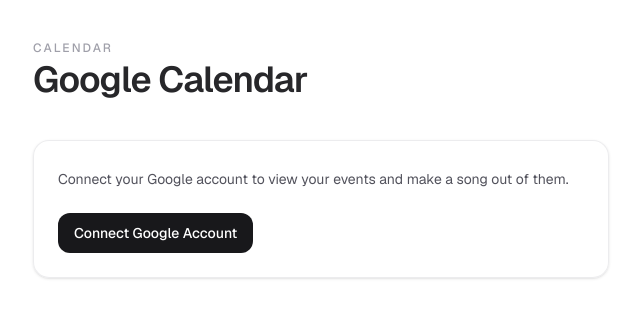
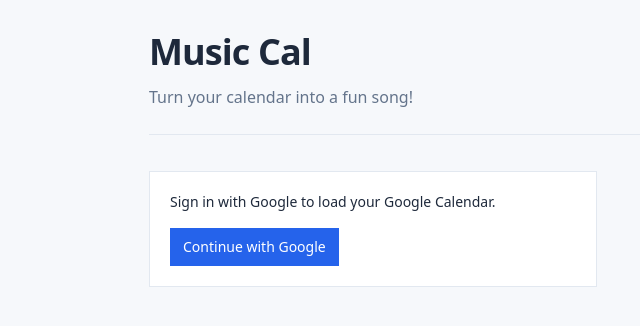
Before and after one commit to sophia0805/music-cal, a Next.js app: page / in a window 1280 px wide. Shown: the top 326 px of the page, without its empty margins (63-703 px from the left). Built offline with nearby package versions, Linux system fonts and the light colour scheme; no server answers.

Commit message:
some css styling to make it look better

```diff
--- a/src/app/globals.css
+++ b/src/app/globals.css
@@ -1,26 +1,33 @@
 @import "tailwindcss";
 
 :root {
-  --background: #ffffff;
-  --foreground: #171717;
+  --background: #f6f8fb;
+  --foreground: #1e293b;
+  --muted: #64748b;
+  --panel: #ffffff;
+  --border: #e2e8f0;
+  --accent: #2563eb;
 }
 
 @theme inline {
   --color-background: var(--background);
   --color-foreground: var(--foreground);
-  --font-sans: var(--font-geist-sans);
-  --font-mono: var(--font-geist-mono);
-}
-
-@media (prefers-color-scheme: dark) {
-  :root {
-    --background: #0a0a0a;
-    --foreground: #ededed;
-  }
+  --font-sans: system-ui, -apple-system, "Segoe UI", Roboto, "Helvetica Neue", Arial,
+    sans-serif;
+  --font-mono: ui-monospace, "Cascadia Code", "Consolas", monospace;
 }
 
 body {
-  background: var(--background);
+  min-height: 100%;
+  margin: 0;
+  background-color: var(--background);
   color: var(--foreground);
-  font-family: var(--font-geist-sans), Arial, Helvetica, sans-serif;
+  font-family: var(--font-sans);
+  font-size: 15px;
+  line-height: 1.45;
 }
+
+::selection {
+  background: #bfdbfe;
+  color: var(--foreground);
+}
--- a/src/app/layout.tsx
+++ b/src/app/layout.tsx
@@ -1,17 +1,6 @@
 import type { Metadata } from "next";
-import { Geist, Geist_Mono } from "next/font/google";
 import Providers from "@/components/providers";
 import "./globals.css";
-
-const geistSans = Geist({
-  variable: "--font-geist-sans",
-  subsets: ["latin"],
-});
-
-const geistMono = Geist_Mono({
-  variable: "--font-geist-mono",
-  subsets: ["latin"],
-});
 
 export const metadata: Metadata = {
   title: "Music Cal",
@@ -24,11 +13,8 @@
   children: React.ReactNode;
 }>) {
   return (
-    <html
-      lang="en"
-      className={`${geistSans.variable} ${geistMono.variable} h-full antialiased`}
-    >
-      <body className="flex min-h-full flex-col">
+    <html lang="en" className="h-full">
+      <body className="flex min-h-full flex-col text-foreground">
         <Providers>{children}</Providers>
       </body>
     </html>
--- a/src/app/page.tsx
+++ b/src/app/page.tsx
@@ -6,64 +6,59 @@
 const CalendarGrid = dynamic(() => import("@/components/calendar-grid"), {
   ssr: false,
   loading: () => (
-    <p className="rounded-2xl border border-zinc-200/70 bg-white/70 px-4 py-14 text-center text-sm text-zinc-500 shadow-sm backdrop-blur">
-      Loading calendar…
-    </p>
+    <div className="flex min-h-[200px] items-center justify-center border border-[var(--border)] bg-[var(--panel)] px-4 py-10 text-sm text-[var(--muted)]">
+      Loading…
+    </div>
   ),
 });
 
-const shellCardClass =
-  "rounded-2xl border border-zinc-200/70 bg-white/75 shadow-sm backdrop-blur";
+const panelClass = "border border-[var(--border)] bg-[var(--panel)]";
 
 export default function Home() {
   const { data: session, status } = useSession();
   return (
-    <main className="mx-auto flex min-h-screen w-full max-w-6xl flex-col px-5 py-8 md:px-8 md:py-10">
-      <div className="mb-6 space-y-1">
-        <p className="text-xs font-medium uppercase tracking-[0.18em] text-zinc-400">
-          Calendar
+    <main className="mx-auto flex min-h-screen w-full max-w-4xl flex-col px-3 py-8 sm:px-5">
+      <header className="mb-8 w-full border-b border-[var(--border)] pb-6">
+        <h1 className="m-0 text-3xl font-semibold tracking-tight text-[var(--foreground)] sm:text-4xl">
+          Music Cal
+        </h1>
+        <p className="mt-3 max-w-2xl text-base leading-relaxed text-[var(--muted)]">
+          Turn your calendar into a fun song!
         </p>
-        <h1 className="text-3xl font-semibold tracking-tight text-zinc-800 md:text-4xl">
-          Google Calendar
-        </h1>
-      </div>
+      </header>
       {status === "loading" ? (
-        <p className="mt-4 text-sm text-zinc-500">Loading…</p>
+        <div
+          className="mt-1 h-16 max-w-md border border-[var(--border)] bg-[var(--panel)]"
+          aria-hidden
+        />
       ) : !session ? (
-        <section className={`mt-4 max-w-xl p-6 ${shellCardClass}`}>
-          <p className="text-sm leading-7 text-zinc-600">
-            Connect your Google account to view your events and make a song out of them.
+        <section className={`mt-1 max-w-md p-5 ${panelClass}`}>
+          <p className="m-0 text-sm">
+            Sign in with Google to load your Google Calendar.
           </p>
           <button
             type="button"
-            className="mt-5 rounded-xl bg-zinc-900 px-4 py-2.5 text-sm font-medium text-white transition hover:bg-zinc-700"
+            className="mt-4 border border-[var(--accent)] bg-[var(--accent)] px-3 py-2 text-sm text-white"
             onClick={() => void signIn("google")}
           >
-            Connect Google Account
+            Continue with Google
           </button>
         </section>
       ) : (
-        <section className="mt-4 space-y-4">
+        <section className="mt-1 space-y-3">
           <div
-            className={`flex flex-col gap-4 p-4 sm:flex-row sm:items-center sm:justify-between ${shellCardClass}`}
+            className={`flex flex-col gap-2 p-3 sm:flex-row sm:items-center sm:justify-between ${panelClass}`}
           >
-            <div>
-              <p className="text-xs uppercase tracking-wide text-zinc-400">
-                Signed in as
-              </p>
-              <p className="font-medium text-zinc-700">{session.user?.email}</p>
-            </div>
+            <p className="m-0 text-sm">{session.user?.email}</p>
             <button
               type="button"
-              className="w-fit rounded-xl border border-zinc-300/80 bg-white px-4 py-2 text-sm text-zinc-600 transition hover:bg-zinc-50"
+              className="w-fit border border-[var(--border)] bg-[var(--background)] px-2 py-1 text-sm"
               onClick={() => void signOut()}
             >
               Sign out
             </button>
           </div>
-          <div className="rounded-2xl border border-zinc-200/70 bg-white/80 p-3 shadow-sm backdrop-blur md:p-5">
-            <CalendarGrid />
-          </div>
+          <CalendarGrid />
         </section>
       )}
     </main>
--- a/src/components/calendar-grid.tsx
+++ b/src/components/calendar-grid.tsx
@@ -18,11 +18,34 @@
 };
 
 const SECONDS_PER_COLUMN = 0.48;
-const NOTE_COLORS = [
-  "#f87171","#fb923c","#fbbf24","#a3e635",
-  "#34d399","#22d3ee","#60a5fa","#a78bfa",
-  "#f472b6","#e879f9","#94a3b8","#67e8f9",
+
+/** Saturated blocks — readable with white labels; also used for calendar event chips. */
+const FUN_EVENT_COLORS = [
+  "#dc2626",
+  "#ea580c",
+  "#ca8a04",
+  "#16a34a",
+  "#0d9488",
+  "#2563eb",
+  "#7c3aed",
+  "#db2777",
+  "#0891b2",
 ];
+
+function colorIndexFromId(eventId: string): number {
+  let h = 0;
+  for (let i = 0; i < eventId.length; i++) h = (h * 31 + eventId.charCodeAt(i)) >>> 0;
+  return h % FUN_EVENT_COLORS.length;
+}
+
+function eventStyleFromId(eventId: string): {
+  backgroundColor: string;
+  borderColor: string;
+  textColor: string;
+} {
+  const bg = FUN_EVENT_COLORS[colorIndexFromId(eventId)];
+  return { backgroundColor: bg, borderColor: "#475569", textColor: "#f8fafc" };
+}
 
 const KEY_WIDTH = 0;
 const ROW_HEIGHT = 36;
@@ -31,7 +54,7 @@
 const GRID_COLS = 7;
 
 const RULER_FONT = '12px ui-monospace, monospace';
-const NOTE_LABEL_FONT = 'bold 11px ui-monospace, monospace';
+const NOTE_LABEL_FONT = '11px ui-monospace, monospace';
 
 function fillTextClipped(
   ctx: CanvasRenderingContext2D,
@@ -51,7 +74,6 @@
 const yForWeekRow = (weekRow: number) => RULER_HEIGHT + weekRow * ROW_HEIGHT;
 
 const midiToFreq = (midi: number) => 440 * Math.pow(2, (midi - 69) / 12);
-const noteColor = (midi: number) => NOTE_COLORS[midi % NOTE_COLORS.length];
 
 function baseMidiFromWeekRow(weekRow: number, numWeekRows: number): number {
   const hi = 84;
@@ -317,12 +339,17 @@
     const cells = layoutRollCells(segments, totalDays);
     layoutRef.current = cells;
 
-    ctx.fillStyle = "#101015";
+    const rollBg = "#f1f5f9";
+    const rulerBg = "#e8eef4";
+    const line = "#cbd5e1";
+    const labelFg = "#334155";
+
+    ctx.fillStyle = rollBg;
     ctx.fillRect(0, 0, rollW, rollH);
 
-    ctx.fillStyle = "#1a1a22";
+    ctx.fillStyle = rulerBg;
     ctx.fillRect(0, 0, rollW, RULER_HEIGHT);
-    ctx.strokeStyle = "#ffffff18";
+    ctx.strokeStyle = line;
     ctx.lineWidth = 1;
     ctx.beginPath();
     ctx.moveTo(0, RULER_HEIGHT - 0.5);
@@ -332,14 +359,14 @@
     ctx.font = RULER_FONT;
     for (let c = 0; c < GRID_COLS; c++) {
       const x = c * PIXELS_PER_COL;
-      ctx.strokeStyle = c === 0 ? "#ffffff22" : "#ffffff0d";
+      ctx.strokeStyle = line;
       ctx.beginPath();
       ctx.moveTo(x + 0.5, 0);
       ctx.lineTo(x + 0.5, RULER_HEIGHT);
       ctx.stroke();
 
       const name = DAY_NAMES[(firstDay + c) % 7];
-      ctx.fillStyle = "#b4b4c8";
+      ctx.fillStyle = labelFg;
       const pad = 6;
       const colW = PIXELS_PER_COL - pad * 2;
       ctx.save();
@@ -350,13 +377,10 @@
       ctx.restore();
     }
 
-    for (let wr = 0; wr < numWeekRows; wr++) {
-      const y = yForWeekRow(wr);
-      ctx.fillStyle = wr % 2 === 0 ? "#14141c" : "#12121a";
-      ctx.fillRect(0, y, rollW, ROW_HEIGHT);
-    }
+    ctx.fillStyle = rollBg;
+    ctx.fillRect(0, RULER_HEIGHT, rollW, rollH - RULER_HEIGHT);
 
-    ctx.strokeStyle = "#ffffff0a";
+    ctx.strokeStyle = line;
     ctx.lineWidth = 1;
     for (let c = 1; c < GRID_COLS; c++) {
       const x = c * PIXELS_PER_COL;
@@ -366,7 +390,7 @@
       ctx.stroke();
     }
 
-    ctx.strokeStyle = "#ffffff08";
+    ctx.strokeStyle = line;
     for (let wr = 0; wr <= numWeekRows; wr++) {
       const y = RULER_HEIGHT + wr * ROW_HEIGHT;
       ctx.beginPath();
@@ -390,41 +414,31 @@
       const slotH = inner / c.depth;
       const y = yBase + cellPad + c.stack * slotH;
       const h = Math.max(3, slotH - 1);
-      const color = noteColor(c.midi);
+      const color = FUN_EVENT_COLORS[colorIndexFromId(c.id)];
 
-      ctx.globalAlpha = 0.92;
+      ctx.globalAlpha = 1;
       ctx.fillStyle = color;
-      ctx.beginPath();
-      ctx.roundRect(cellLeft, y, cellW, h, 3);
-      ctx.fill();
+      ctx.fillRect(cellLeft, y, cellW, h);
 
-      ctx.globalAlpha = 0.3;
-      ctx.fillStyle = "#ffffff";
-      ctx.fillRect(cellLeft + 1, y + 1, cellW - 2, 2);
-      ctx.globalAlpha = 1;
+      ctx.strokeStyle = "#94a3b8";
+      ctx.lineWidth = 1;
+      ctx.strokeRect(cellLeft + 0.5, y + 0.5, cellW - 1, h - 1);
 
-      ctx.fillStyle = "#0a0a10cc";
+      ctx.fillStyle = "#f8fafc";
       ctx.font = NOTE_LABEL_FONT;
       const label = c.title || "(No title)";
       ctx.save();
       ctx.beginPath();
-      ctx.roundRect(cellLeft, y, cellW, h, 3);
+      ctx.rect(cellLeft, y, cellW, h);
       ctx.clip();
-      fillTextClipped(ctx, label, cellLeft + 4, y + h - 5, Math.max(0, cellW - 10));
+      fillTextClipped(ctx, label, cellLeft + 3, y + h - 4, Math.max(0, cellW - 8));
       ctx.restore();
     }
 
     if (playheadColumn !== null) {
       const px = playheadColumn * PIXELS_PER_COL;
-      const grad = ctx.createLinearGradient(px - 16, 0, px + 16, 0);
-      grad.addColorStop(0, "#fffc0022");
-      grad.addColorStop(0.5, "#fffc0088");
-      grad.addColorStop(1, "#fffc0022");
-      ctx.fillStyle = grad;
-      ctx.fillRect(px - 16, 0, 32, rollH);
-
-      ctx.strokeStyle = "#fffef0";
-      ctx.lineWidth = 2;
+      ctx.strokeStyle = "#2563eb";
+      ctx.lineWidth = 1;
       ctx.beginPath();
       ctx.moveTo(px + 0.5, 0);
       ctx.lineTo(px + 0.5, rollH);
@@ -629,10 +643,18 @@
 
       setCalEvents(parsed);
 
-      const fcEvents: EventInput[] = list.map((e) => ({
-        id: e.id, title: e.title, start: e.start, end: e.end,
-        allDay: e.allDay, extendedProps: { link: e.link },
-      }));
+      const fcEvents: EventInput[] = list.map((e) => {
+        const colors = eventStyleFromId(e.id);
+        return {
+          id: e.id,
+          title: e.title,
+          start: e.start,
+          end: e.end,
+          allDay: e.allDay,
+          extendedProps: { link: e.link },
+          ...colors,
+        };
+      });
       successCallback(fcEvents);
     } catch (err) {
       setLoadError("Could not load calendar.");
@@ -647,39 +669,36 @@
   }, []);
 
   return (
-    <div className="w-full rounded-xl border border-zinc-200/70 bg-white text-zinc-800">
-      <div className="flex flex-wrap items-center justify-between gap-3 border-b border-zinc-200/70 px-4 py-3">
-        <p className="text-sm text-zinc-500 font-mono tracking-tight">
-          Roll matches the calendar grid: 7 weekday columns × week rows. Play sweeps Sun→Sat — every
-          Sunday lines up in one column and sounds together. Click a block to open the event.
-        </p>
-        <div className="flex gap-2">
+    <div className="w-full border border-[var(--border)] bg-[var(--panel)] text-[var(--foreground)]">
+      <div className="flex flex-wrap items-center justify-between gap-2 border-b border-[var(--border)] px-3 py-2">
+        <p className="m-0 text-sm text-[var(--muted)]">Click a block to open the event.</p>
+        <div className="flex gap-1">
           <button
             type="button"
             onClick={playCalendarSong}
             disabled={isPlaying || calEvents.length === 0}
-            className="rounded-lg border border-zinc-300 bg-white px-3 py-1.5 text-sm font-medium text-zinc-700 transition hover:bg-zinc-50 disabled:opacity-50"
+            className="border border-[var(--border)] bg-[var(--background)] px-2 py-1 text-sm disabled:opacity-40"
           >
-            {isPlaying ? "Playing..." : "▶ Play"}
+            {isPlaying ? "Playing…" : "Play"}
           </button>
           <button
             type="button"
             onClick={() => stopPlaybackRef.current?.()}
             disabled={!isPlaying}
-            className="rounded-lg border border-zinc-300 bg-white px-3 py-1.5 text-sm font-medium text-zinc-700 transition hover:bg-zinc-50 disabled:opacity-50"
+            className="border border-[var(--border)] bg-[var(--background)] px-2 py-1 text-sm disabled:opacity-40"
           >
-            ■ Stop
+            Stop
           </button>
         </div>
       </div>
 
       {loadError && (
-        <div className="border-b border-amber-200 bg-amber-50 px-4 py-2 text-sm text-amber-900">
+        <div className="border-b border-[var(--border)] bg-[var(--background)] px-3 py-2 text-sm">
           {loadError}
         </div>
       )}
 
-      <div className="relative w-full bg-[#0f0f14]">
+      <div className="relative w-full bg-[#f1f5f9]">
         <div
           ref={rollScrollRef}
           className="max-h-[min(88vh,860px)] w-full overflow-x-auto overflow-y-auto overscroll-x-contain"
@@ -694,7 +713,7 @@
         </div>
       </div>
 
-      <div className="fc-shell relative w-full bg-white p-2.5 md:p-3">
+      <div className="fc-shell relative w-full border-t border-[var(--border)] bg-[var(--background)] p-2 md:p-2">
         <FullCalendar
           ref={calendarRef}
           plugins={[dayGridPlugin, timeGridPlugin, interactionPlugin]}
@@ -719,12 +738,25 @@
 
       <style jsx global>{`
         .fc-shell .fc {
-          --fc-border-color: rgb(236, 236, 240);
-          --fc-today-bg-color: rgba(15, 23, 42, 0.04);
-          --fc-event-bg-color: rgb(114, 79, 114);
+          --fc-border-color: #e2e8f0;
+          --fc-button-bg-color: #ffffff;
+          --fc-button-border-color: #cbd5e1;
+          --fc-button-text-color: #334155;
+          --fc-button-hover-bg-color: #f1f5f9;
+          --fc-today-bg-color: #e0f2fe;
+          --fc-event-bg-color: #2563eb;
+          --fc-event-border-color: #475569;
+          --fc-page-bg-color: #f6f8fb;
+          --fc-neutral-text-color: #334155;
           font-family: inherit;
         }
-        .fc-view-harness { overflow: hidden; }
+        .fc-shell .fc .fc-toolbar-title {
+          font-size: 1rem;
+          font-weight: normal;
+        }
+        .fc-view-harness {
+          overflow: hidden;
+        }
       `}</style>
     </div>
   );
```
